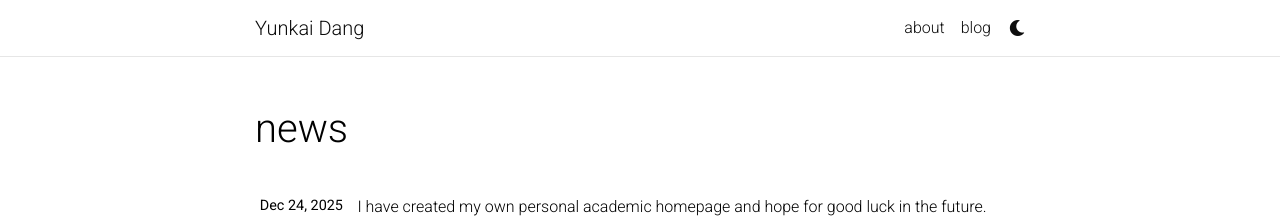
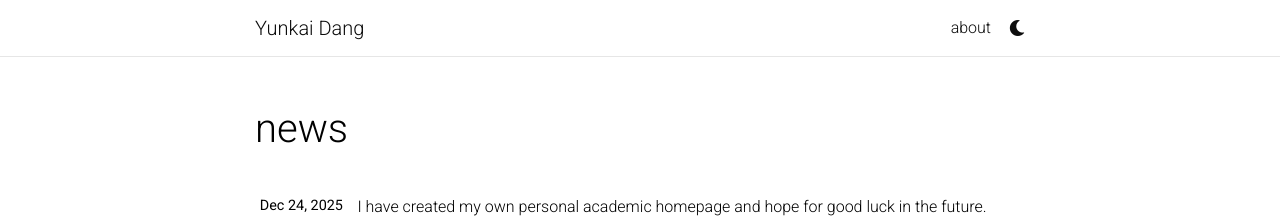
Before and after one commit to Yunkaidang/Yunkaidang.github.io, a Jekyll site: the page built from news.html, in a window 1280 px wide. Shown: the top 218 px of the page. Built offline with Jekyll 4.4.1, drawn with Linux system fonts in a browser that asks for light colours; comment, search, counter and statistics services are not loaded; a style sheet for code colours, icons or effects is not loaded.

Commit message:
Update site

```diff
--- a/_config.yml
+++ b/_config.yml
@@ -120,17 +120,17 @@
 # Blog
 # -----------------------------------------------------------------------------
 
-blog_name: al-folio # blog_name will be displayed in your blog page
-blog_nav_title: blog # your blog must have a title for it to be displayed in the nav bar
-blog_description: a simple whitespace theme for academics
+blog_name: # blog_name will be displayed in your blog page
+blog_nav_title: # your blog must have a title for it to be displayed in the nav bar
+blog_description:
 permalink: /blog/:year/:title/
 
 # Pagination
 pagination:
-  enabled: true
+  enabled: false
 
 related_blog_posts:
-  enabled: true
+  enabled: false
   max_related: 5
 
 # Giscus comments (RECOMMENDED)
@@ -156,9 +156,7 @@
 # External sources.
 # If you have blog posts published on medium.com or other external sources,
 # you can display them in your blog by adding a link to the RSS feed.
-external_sources:
-  - name: medium.com
-    rss_url: https://medium.com/@al-folio/feed
+external_sources: []
 
 # -----------------------------------------------------------------------------
 # Collections
```
